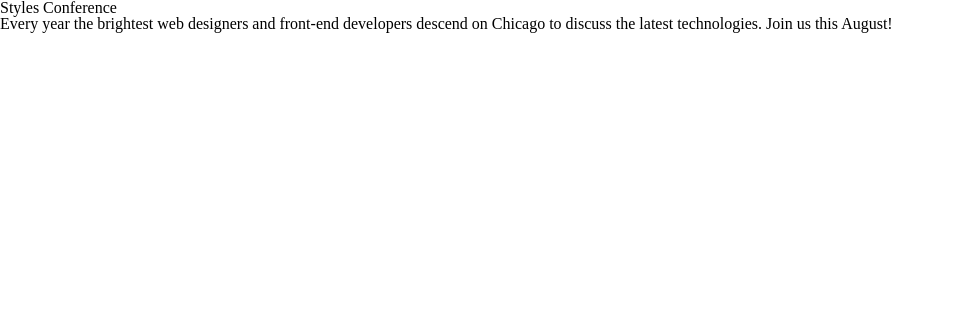
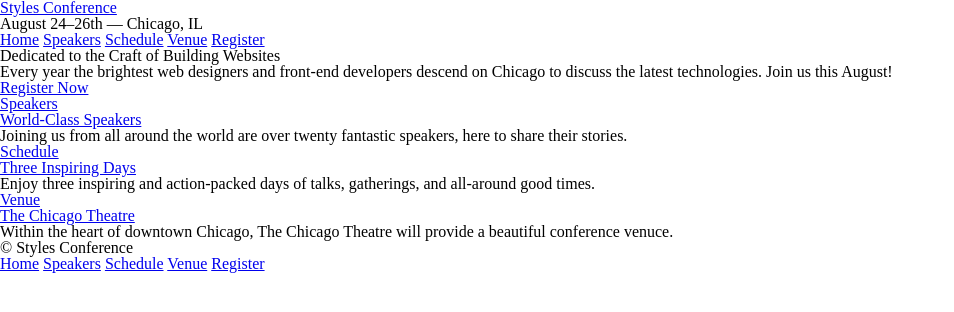
Before and after one commit to Matthew-D-Johnston/ls202-html-and-css, a plain HTML site: page ls202_lesson_1/styles-conference/index.html in a window 1280 px wide. Shown: the whole page, without its empty margins (0-954 px from the left). Drawn offline with Linux system fonts and the light colour scheme.

Commit message:
Add updated study notes and new html files from tutorial.

```diff
--- a/ls202_lesson_1/styles-conference/index.html
+++ b/ls202_lesson_1/styles-conference/index.html
@@ -6,7 +6,67 @@
     <link rel="stylesheet" href="assets/stylesheets/main.css">
   </head>
   <body>
-    <h1>Styles Conference</h1>
-    <p>Every year the brightest web designers and front-end developers descend on Chicago to discuss the latest technologies. Join us this August!</p>
+    <header>
+      <h1>
+        <a href="index.html">Styles Conference</a>
+      </h1>
+      <h3>August 24&ndash;26th &mdash; Chicago, IL</h3>
+
+      <nav>
+        <a href="index.html">Home</a>
+        <a href="speakers.html">Speakers</a>
+        <a href="schedule.html">Schedule</a>
+        <a href="venue.html">Venue</a>
+        <a href="register.html">Register</a>
+      </nav>
+
+    </header>
+    <section>
+      <h2>Dedicated to the Craft of Building Websites</h2>
+      <p>Every year the brightest web designers and front-end developers descend on Chicago to discuss the latest technologies. Join us this August!</p>
+
+      <a href="register.html">Register Now</a>
+
+    </section>
+    <section>
+
+      <section>
+        <a href="speakers.html">
+          <h5>Speakers</h5>
+          <h3>World-Class Speakers</h3>
+        </a>
+        <p>Joining us from all around the world are over twenty fantastic speakers, here to share their stories.</p>
+      </section>
+
+      <section>
+        <a href="schedule.html">
+          <h5>Schedule</h5>
+          <h3>Three Inspiring Days</h3>
+        </a>
+        <p>Enjoy three inspiring and action-packed days of talks, gatherings, and all-around good times.</p>
+      </section>
+
+      <section>
+        <a href="venue.html">
+          <h5>Venue</h5>
+          <h3>The Chicago Theatre</h3>
+        </a>
+        <p>Within the heart of downtown Chicago, The Chicago Theatre will provide a beautiful conference venuce.</p>
+      </section>
+
+    </section>
+
+    <footer>
+      <small>&copy; Styles Conference</small>
+
+      <nav>
+        <a href="index.html">Home</a>
+        <a href="speakers.html">Speakers</a>
+        <a href="schedule.html">Schedule</a>
+        <a href="venue.html">Venue</a>
+        <a href="register.html">Register</a>
+      </nav>
+
+    </footer>
   </body>
 </html>
```
Also changed, not shown: ls202_lesson_1/styles-conference/register.html (added, +38 -0 lines), ls202_lesson_1/styles-conference/schedule.html (added, +38 -0 lines), ls202_lesson_1/styles-conference/speakers.html (added, +38 -0 lines), ls202_lesson_1/styles-conference/venue.html (added, +38 -0 lines), 1 other file.
